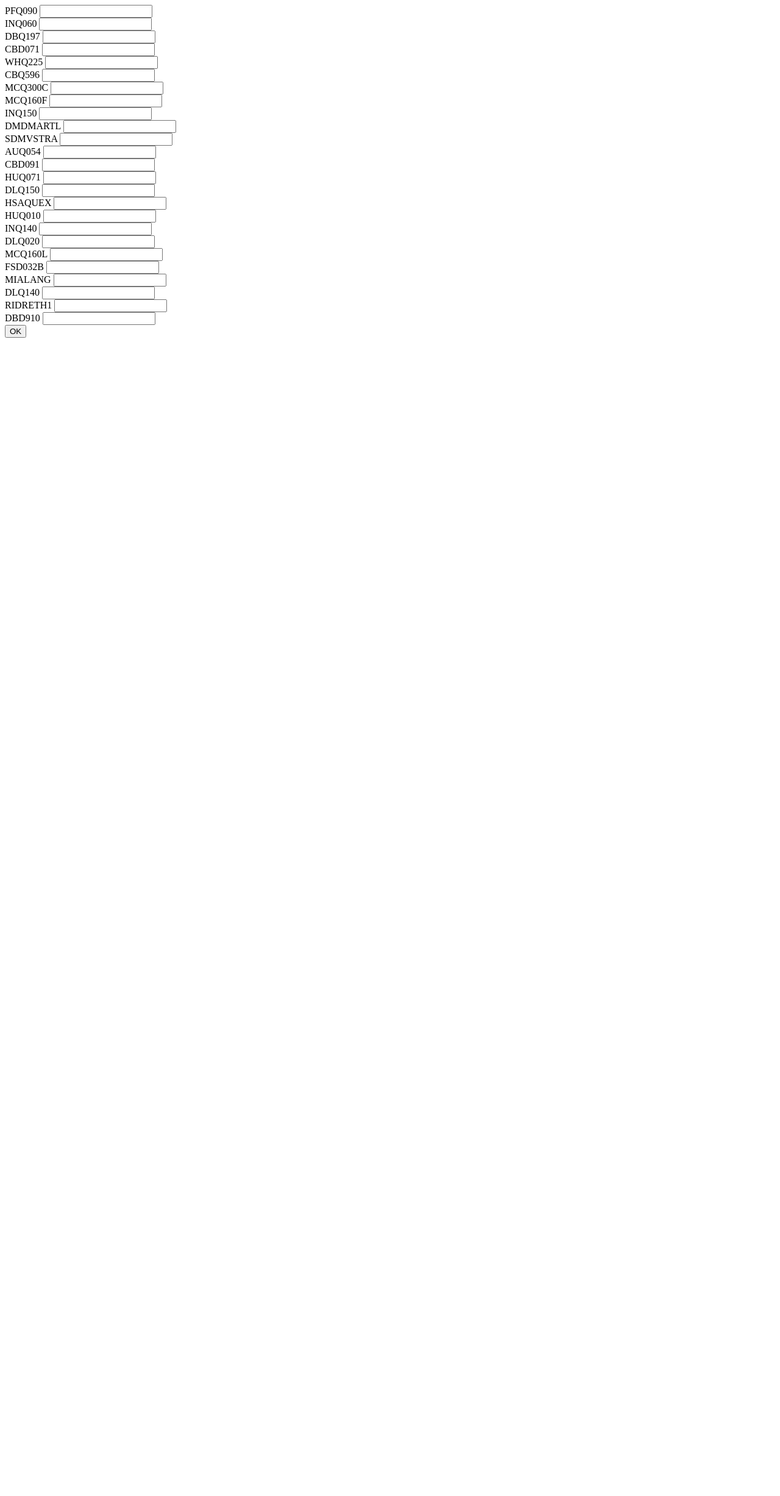
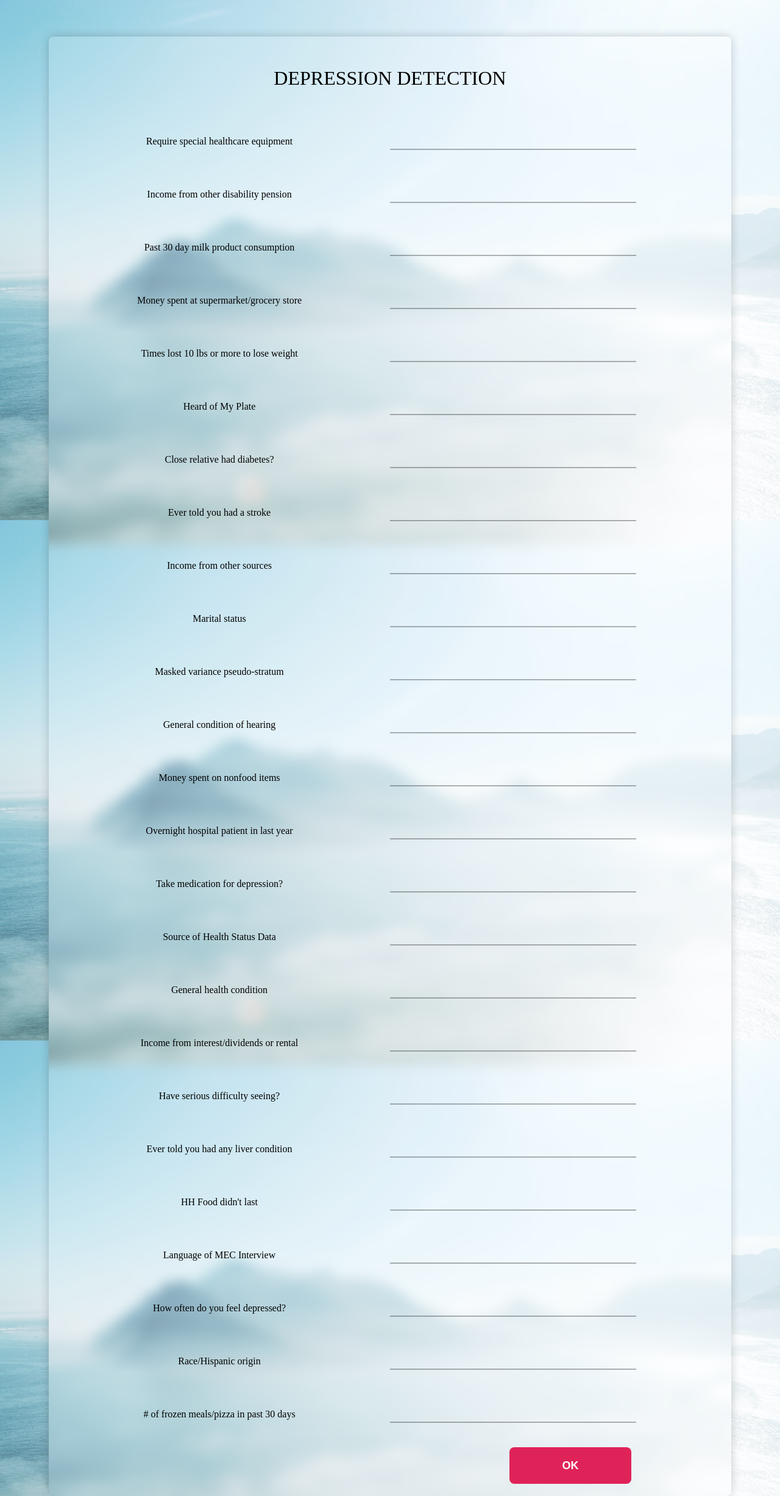
Before and after one commit to basketcase03/MajorProjectWebApp, a Django app: template website/templates/index.html in a window 1280 px wide. Shown: the whole page at 61% size. Before the commit the page ends 554 px from the top, so only its background shows below. Run offline with Django 3.2, Linux system fonts and the light colour scheme; the template is opened without the code that fills it, so the values that code supplies are empty.

Commit message:
added form editing

```diff
--- /dev/null
+++ b/website/templates/index.css
@@ -0,0 +1,93 @@
+body {
+  margin: 0px;
+  padding: 0px;
+  /* background: url('./mountain.jpg') fixed no-repeat;
+  background-size: cover; */
+   /* fixed no-repeat; */
+}
+main {
+  display: flex;
+  align-items: center;
+  justify-content: center;
+  flex-direction: column;
+  background: url('./assets/sky.jpg') fixed no-repeat;
+  background-size: cover;
+}
+
+.heading{
+    font-size: 32px;
+    margin-bottom: 50px;
+    text-align: center;
+    text-transform: uppercase;
+}
+
+.container{
+    margin-top: 60px;
+    padding-top: 50px;
+    width : 70rem;
+    background: inherit;
+    border-radius: 8px;
+    box-shadow: 0 0 1rem 0 rgba(0,0,0,0.2);
+    position : relative;
+    background: inherit;
+    overflow: hidden;
+    z-index: 1;
+}
+
+.container:before{
+    content: "";
+    position: absolute;
+    background: inherit;
+    top: 0;
+    left: 0;
+    bottom: 0;
+    right: 0;
+    box-shadow: inset 0 0 0 2000px rgba(255,255,255,0.2);
+    filter:blur(10px);
+    margin: -20px;
+    z-index: -1;
+}
+
+form {
+  text-align: center;
+  display: grid;
+  grid-template-columns: 50% 50%;
+}
+label {
+    grid-column-start: 1;
+    display: flex;
+    text-align: center;
+    align-items: center;
+    justify-content: center;
+}
+input {
+  background: 0;
+  width: 400px;
+  outline: 0;
+  border: 0;
+  border-bottom: 2px solid rgba(0, 0, 0, 0.3);
+  margin: 20px 0;
+  padding-bottom: 5px;
+  font-size: 18px;
+  font-weight: bold;
+  color: rgba(0, 0, 0, 0.8);
+  grid-column-start: 2;
+}
+input[type="submit"] {
+  border: 0;
+  width: 200px;
+  border-radius: 8px;
+  padding-bottom: 0;
+  height: 60px;
+  background: #df2359;
+  color: white;
+  cursor: pointer;
+  transition: all 600ms ease-in-out;
+  margin-left: 35%;
+}
+input[type="submit"]:hover {
+  background: #48c552;
+}
+span a {
+  color: rgba(255, 255, 255, 0.8);
+}
--- a/website/templates/index.html
+++ b/website/templates/index.html
@@ -1,83 +1,101 @@
-<form action = "" method = "post">
-	{% csrf_token %}
+<!DOCTYPE html>
 
-	<label for="PFQ090">PFQ090</label>
-	<input id="PFQ090" type="number" name="PFQ090"><br>
+<head>
+	<title>Depression Detection</title>
+	<link rel="stylesheet" href="index.css" />
+</head>
 
-	<label for="INQ060">INQ060</label>
+<body>
+	<main>
+		<div class="container">
+			<div class="heading">Depression Detection</div>
+			<form action="" method="post" class="form-container">
+				<!-- {% csrf_token %} -->
+
+				<label for="PFQ090">Require special healthcare equipment </label>
+				<input id="PFQ090" type="number" name="PFQ090">
+				<br>
+
+				<label for="INQ060">Income from other disability pension</label>
 				<input id="INQ060" type="number" name="INQ060"><br>
 
-	<label for="DBQ197">DBQ197</label>
+				<label for="DBQ197">Past 30 day milk product consumption</label>
 				<input id="DBQ197" type="number" name="DBQ197"><br>
 
-	<label for="CBD071">CBD071</label>
+				<label for="CBD071">Money spent at supermarket/grocery store</label>
 				<input id="CBD071" type="number" name="CBD071"><br>
 
-	<label for="WHQ225">WHQ225</label>
+				<label for="WHQ225"> Times lost 10 lbs or more to lose weight</label>
 				<input id="WHQ225" type="number" name="WHQ225"><br>
 
-	<label for="CBQ596">CBQ596</label>
+				<label for="CBQ596">Heard of My Plate</label>
 				<input id="CBQ596" type="number" name="CBQ596"><br>
 
-	<label for="MCQ300C">MCQ300C</label>
+				<label for="MCQ300C">Close relative had diabetes?</label>
 				<input id="MCQ300C" type="number" name="MCQ300C"><br>
 
-	<label for="MCQ160F">MCQ160F</label>
+				<label for="MCQ160F">Ever told you had a stroke</label>
 				<input id="MCQ160F" type="number" name="MCQ160F"><br>
 
-	<label for="INQ150">INQ150</label>
+				<label for="INQ150">Income from other sources</label>
 				<input id="INQ150" type="number" name="INQ150"><br>
 
-	<label for="DMDMARTL">DMDMARTL</label>
+				<label for="DMDMARTL">Marital status</label>
 				<input id="DMDMARTL" type="number" name="DMDMARTL"><br>
 
-	<label for="SDMVSTRA">SDMVSTRA</label>
+				<label for="SDMVSTRA">Masked variance pseudo-stratum</label>
 				<input id="SDMVSTRA" type="number" name="SDMVSTRA"><br>
 
-	<label for="AUQ054">AUQ054</label>
+				<label for="AUQ054">General condition of hearing</label>
 				<input id="AUQ054" type="number" name="AUQ054"><br>
 
-	<label for="CBD091">CBD091</label>
+				<label for="CBD091">Money spent on nonfood items</label>
 				<input id="CBD091" type="number" name="CBD091"><br>
 
-	<label for="HUQ071">HUQ071</label>
+				<label for="HUQ071">Overnight hospital patient in last year</label>
 				<input id="HUQ071" type="number" name="HUQ071"><br>
 
-	<label for="DLQ150">DLQ150</label>
+				<label for="DLQ150">Take medication for depression?</label>
 				<input id="DLQ150" type="number" name="DLQ150"><br>
 
-	<label for="HSAQUEX">HSAQUEX</label>
+				<label for="HSAQUEX">Source of Health Status Data</label>
 				<input id="HSAQUEX" type="number" name="HSAQUEX"><br>
 
-	<label for="HUQ010">HUQ010</label>
+				<label for="HUQ010">General health condition</label>
 				<input id="HUQ010" type="number" name="HUQ010"><br>
 
-	<label for="INQ140">INQ140</label>
+				<label for="INQ140">Income from interest/dividends or rental</label>
 				<input id="INQ140" type="number" name="INQ140"><br>
 
-	<label for="DLQ020">DLQ020</label>
+				<label for="DLQ020">Have serious difficulty seeing?</label>
 				<input id="DLQ020" type="number" name="DLQ020"><br>
 
-	<label for="MCQ160L">MCQ160L</label>
+				<label for="MCQ160L">Ever told you had any liver condition</label>
 				<input id="MCQ160L" type="number" name="MCQ160L"><br>
 
-	<label for="FSD032B">FSD032B</label>
+				<label for="FSD032B">HH Food didn't last</label>
 				<input id="FSD032B" type="number" name="FSD032B"><br>
 
-	<label for="MIALANG">MIALANG</label>
+				<label for="MIALANG">Language of MEC Interview</label>
 				<input id="MIALANG" type="number" name="MIALANG"><br>
 
-	<label for="DLQ140">DLQ140</label>
+				<label for="DLQ140">How often do you feel depressed?</label>
 				<input id="DLQ140" type="number" name="DLQ140"><br>
 
-	<label for="RIDRETH1">RIDRETH1</label>
+				<label for="RIDRETH1">Race/Hispanic origin</label>
 				<input id="RIDRETH1" type="number" name="RIDRETH1"><br>
 
-	<label for="DBD910">DBD910</label>
+				<label for="DBD910"># of frozen meals/pizza in past 30 days</label>
 				<input id="DBD910" type="number" name="DBD910"><br>
 
 				<input type="submit" value="OK">
 			</form>
-{% if sub_text %}
+			<!-- {% if sub_text %}
 			{{sub_text}}
-{% endif %}
+			{% endif %} -->
+		</div>
+	</main>
+
+</body>
+
+</html>
```
Also changed, not shown: website/templates/assets/leaf.jpg (added), website/templates/assets/mountain.jpg (added), website/templates/assets/sky.jpg (added), website/templates/assets/unsplash-1.jpg (added), website/templates/assets/unsplash-tree.jpg (added), website/templates/assets/unsplash.jpg (added). Lines whose indentation alone changed are shown as unchanged.
